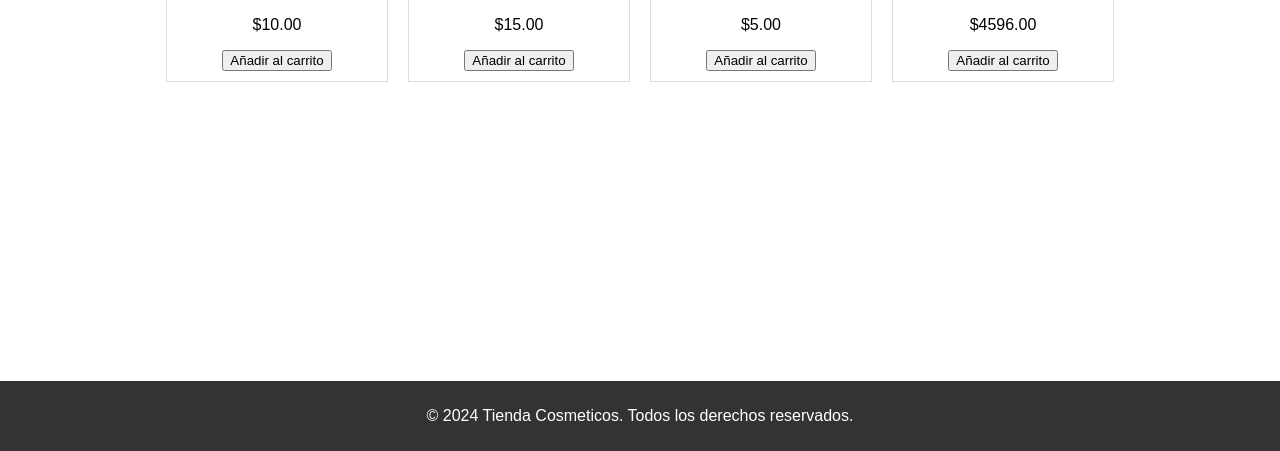
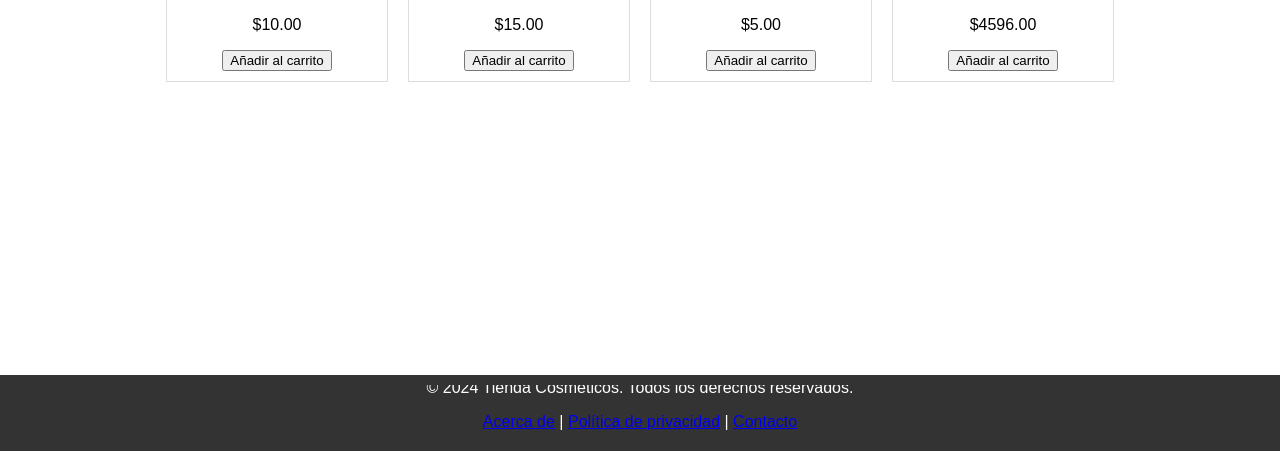
Before and after one commit to ironyue/yem, a plain HTML site: page productos.html in a window 1280 px wide. Shown: the part 349-800 px from the top of the page. Drawn offline with Linux system fonts and the light colour scheme.

Commit message:
modificaciones de style y demas

```diff
--- a/CSS/style.css
+++ b/CSS/style.css
@@ -67,11 +67,9 @@ footer {
     text-align: center;
     padding: 10px 0;
     position: fixed;
-    width: 100%;
+    width: 100% !important;
     bottom: 0;
 }
-
-/* Añadir al final del archivo style.css */
 
 .filtros {
     text-align: center;
@@ -109,3 +107,14 @@ footer {
     width: 100%;
     height: auto;
 }
+
+.footer{
+    background-color: #333;
+    color: white;
+    text-align: center;
+    padding: 10px 0;
+    position: fixed;
+    width: 100% !important;
+    bottom: 0;
+    height:7%;
+}
--- /dev/null
+++ b/footer.html
@@ -0,0 +1,9 @@
+<link rel="stylesheet" href="css/style.css">
+<footer>
+    <p>&copy; 2024 Tienda Cosmeticos. Todos los derechos reservados.</p>
+    <nav>
+        <a href="about.php">Acerca de</a> |
+        <a href="privacy.php">Política de privacidad</a> |
+        <a href="contact.php">Contacto</a>
+    </nav>
+</footer>
--- a/productos.html
+++ b/productos.html
@@ -62,9 +62,7 @@
         </section>
     </main>
 
-    <footer>
-        <p>&copy; 2024 Tienda Cosmeticos. Todos los derechos reservados.</p>
-    </footer>
+    <iframe class="footer" src="footer.html" frameborder="0"></iframe>
 
     <script src="js/script.js"></script>
 </body>
```
Also changed, not shown: index.html (+1 -3 lines).
